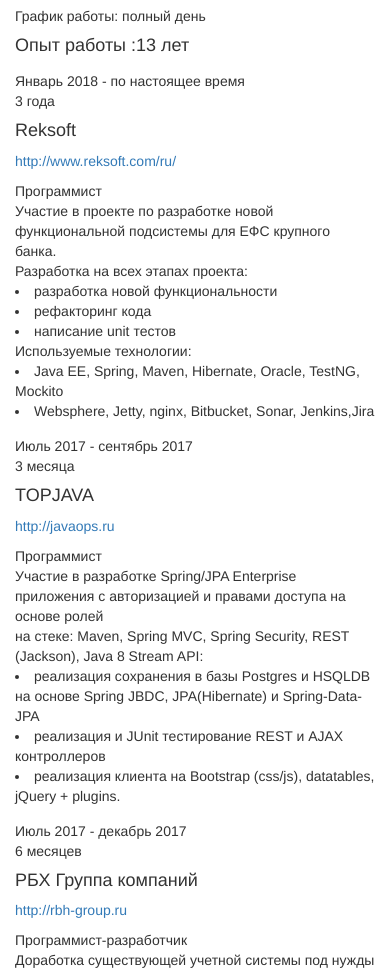
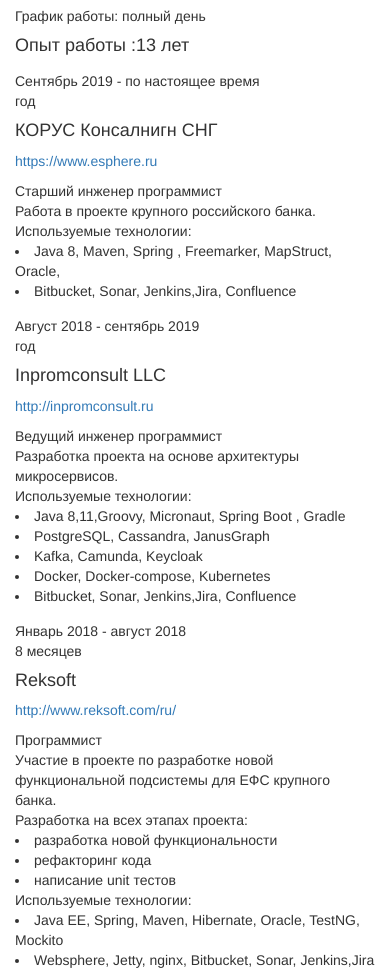
Before and after one commit to bradik/bradik.github.io, a plain HTML site: page index.html in a window 390 px wide. Shown: the part 880-1853 px from the top of the page. Drawn offline with Linux system fonts and the light colour scheme.

Commit message:
information added

```diff
--- a/index.html
+++ b/index.html
@@ -19,7 +19,6 @@
         }
     </style>
     <title>Резюме</title>
-    <!-- Yandex.Metrika counter --> <script type="text/javascript" > (function (d, w, c) { (w[c] = w[c] || []).push(function() { try { w.yaCounter49015610 = new Ya.Metrika({ id:49015610, clickmap:true, trackLinks:true, accurateTrackBounce:true }); } catch(e) { } }); var n = d.getElementsByTagName("script")[0], s = d.createElement("script"), f = function () { n.parentNode.insertBefore(s, n); }; s.type = "text/javascript"; s.async = true; s.src = "https://mc.yandex.ru/metrika/watch.js"; if (w.opera == "[object Opera]") { d.addEventListener("DOMContentLoaded", f, false); } else { f(); } })(document, window, "yandex_metrika_callbacks"); </script> <noscript><div><img src="https://mc.yandex.ru/watch/49015610" style="position:absolute; left:-9999px;" alt="" /></div></noscript> <!-- /Yandex.Metrika counter -->
 </head>
 <body>
 <div id="myModal" class="modal fade" tabindex="-1" role="dialog" aria-labelledby="myModalLabel" aria-hidden="true">
@@ -82,7 +81,69 @@
     </div>
     <div class="row" style="margin-top: 15px">
         <div class="col-md-3">
-            <div class="experiencesrow" data-start="2018-01" data-end=""></div>
+            <div class="experiencesrow" data-start="2019-09" data-end=""></div>
+        </div>
+        <div class="col-md-5">
+            <div class="bloko-column bloko-column_s-6 bloko-column_m-7 bloko-column_l-10">
+                <div>
+                    <h4>КОРУС Консалнигн СНГ</h4>
+                    <p>
+                        <span><a href="https://www.esphere.ru" target="_blank">https://www.esphere.ru</a></span>
+                    </p>
+                </div>
+                <div>Старший инженер программист</div>
+                <div>
+                    <lu>
+                        <div> Работа в проекте крупного российского банка.</div>
+
+                        <div> Используемые технологии:</div>
+
+                        <li>Java 8, Maven, Spring , Freemarker, MapStruct, Oracle,</li>
+
+                        <li>Bitbucket, Sonar, Jenkins,Jira, Confluence</li>
+
+                    </lu>
+                </div>
+            </div>
+        </div>
+    </div>
+    <div class="row" style="margin-top: 15px">
+        <div class="col-md-3">
+            <div class="experiencesrow" data-start="2018-08" data-end="2019-09"></div>
+        </div>
+        <div class="col-md-5">
+            <div class="bloko-column bloko-column_s-6 bloko-column_m-7 bloko-column_l-10">
+                <div>
+                    <h4>Inpromconsult LLC</h4>
+                    <p>
+                        <span><a href="http://inpromconsult.ru" target="_blank">http://inpromconsult.ru</a></span>
+                    </p>
+                </div>
+                <div>Ведущий инженер программист</div>
+                <div>
+                    <lu>
+                        <div> Разработка проекта на основе архитектуры микросервисов.</div>
+
+                        <div> Используемые технологии:</div>
+
+                        <li>Java 8,11,Groovy, Micronaut, Spring Boot , Gradle</li>
+
+                        <li>PostgreSQL, Cassandra, JanusGraph</li>
+
+                        <li>Kafka, Camunda, Keycloak</li>
+
+                        <li>Docker, Docker-compose, Kubernetes</li>
+
+                        <li>Bitbucket, Sonar, Jenkins,Jira, Confluence</li>
+
+                    </lu>
+                </div>
+            </div>
+        </div>
+    </div>
+    <div class="row" style="margin-top: 15px">
+        <div class="col-md-3">
+            <div class="experiencesrow" data-start="2018-01" data-end="2018-08"></div>
         </div>
         <div class="col-md-5">
             <div class="bloko-column bloko-column_s-6 bloko-column_m-7 bloko-column_l-10">
@@ -237,17 +298,20 @@
         </div>
         <h3>
             <div class="label label-default">Java</div>
+            <div class="label label-default">Groovy</div>
             <div class="label label-default">SQL</div>
             <div class="label label-default">XML</div>
             <div class="label label-default">XSLT</div>
             <div class="label label-default">JDBC</div>
             <div class="label label-default">Hibernate ORM</div>
             <div class="label label-default">Spring Framework</div>
+            <div class="label label-default">Micronaut</div>
             <div class="label label-default">JMS</div>
+            <div class="label label-default">Kafka</div>
+        </h3>
+        <h3>
             <div class="label label-default">Web services</div>
             <div class="label label-default">Maven</div>
-        </h3>
-        <h3>
             <div class="label label-default">HTML</div>
             <div class="label label-default">CSS</div>
             <div class="label label-default">Bootstrap</div>
@@ -256,19 +320,29 @@
             <div class="label label-default">Ajax</div>
             <div class="label label-default">Intellij IDEA</div>
             <div class="label label-default">NetBeans</div>
-            <div class="label label-default">IBM Websphere</div>
         </h3>
         <h3>
+            <div class="label label-default">IBM Websphere</div>
             <div class="label label-default">Apache Tomcat</div>
             <div class="label label-default">GlassFish</div>
             <div class="label label-default">Nginx</div>
             <div class="label label-default">MS SQL</div>
             <div class="label label-default">PostgreSQL</div>
+            <div class="label label-default">Janusgraph</div>
+            <div class="label label-default">Tinkerpop</div>
+            <div class="label label-default">Gremliin</div>
+        </h3>
+        <h3>
             <div class="label label-default">MySQL</div>
+            <div class="label label-default">Keykloak</div>
             <div class="label label-default">Jira</div>
             <div class="label label-default">Jetty</div>
             <div class="label label-default">Jenkins</div>
             <div class="label label-default">Bitbucket</div>
+            <div class="label label-default">Docker</div>
+            <div class="label label-default">Docker-compose</div>
+            <div class="label label-default">Kubernetes</div>
+            <div class="label label-default">Minikube</div>
         </h3>
     </div>
     <div class="row" style="shape-margin: 15px">
@@ -280,8 +354,10 @@
         </div>
         <lu>
             <li>Серьезно отношусь к работе. Умею сконцентрироваться на задаче и получить положительный результат. Люблю
-                решать сложные задачи.
+                решать
             </li>
+
+            <div> сложные задачи.</div>
 
             <li>Ответственный, исполнительный, легко обучаемый, неконфликтный. Люблю работать в команде.</li>
 
@@ -393,9 +469,5 @@
         $('#myModal').modal('show');
     });
 </script>
-
-c.yandex.ru/watch/49015610" style="position:absolute; left:-9999px;" alt="" /></div></noscript>
-<!-- /Yandex.Metrika counter -->
-
 </body>
 </html>
```
